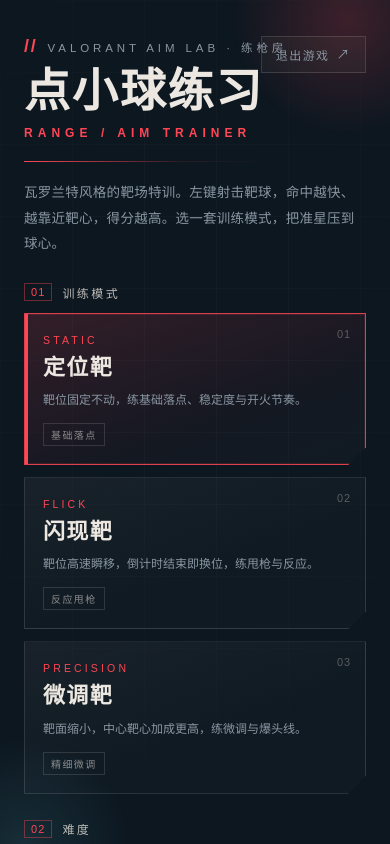
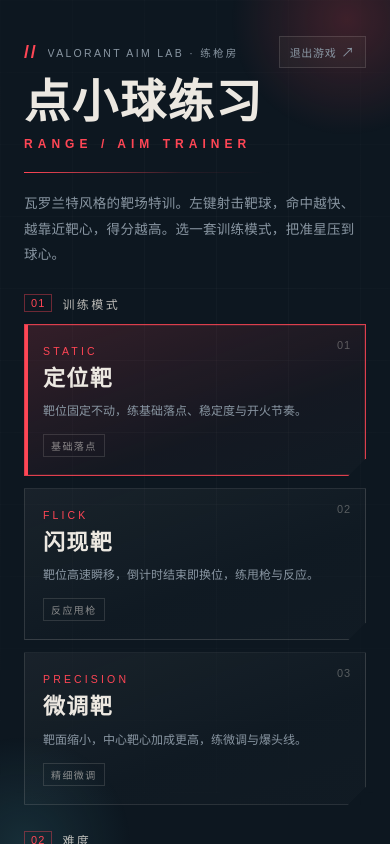
Before and after one commit to ShiRakiGm/bibiyangclub, a plain HTML site: page dianxiaoqiu/index.html in a window 390 px wide. Drawn offline with Linux system fonts and the light colour scheme; a web font is replaced by a local one.

Commit message:
Add files via upload

```diff
--- a/dianxiaoqiu/index.html
+++ b/dianxiaoqiu/index.html
@@ -41,15 +41,16 @@ body{
 /* ===== 菜单 ===== */
 #menu{overflow-y:auto;justify-content:center;align-items:flex-start;padding:36px 24px 48px}
 .menu-inner{width:min(1080px,100%);margin:auto;position:relative}
-.exit-btn{position:absolute;top:0;right:0;display:flex;align-items:center;gap:7px;
+.exit-btn{position:static;flex:0 0 auto;display:flex;align-items:center;gap:7px;
   padding:9px 14px;border:1px solid var(--line);background:rgba(236,232,225,.03);
   color:var(--muted);font-family:inherit;font-size:12px;letter-spacing:.12em;cursor:pointer;
   transition:border-color .16s,color .16s,background .16s}
 .exit-btn:hover{border-color:var(--red);color:var(--ink);background:rgba(255,70,85,.12)}
 .exit-btn .arrow{font-family:var(--en);font-size:13px;line-height:1}
-.brand-row{display:flex;align-items:center;gap:10px;margin-bottom:14px}
-.brand-slash{font-family:var(--en);font-weight:700;color:var(--red);font-size:18px;letter-spacing:.1em}
-.brand-text{font-family:var(--en);font-size:11.5px;letter-spacing:.34em;color:var(--muted);text-transform:uppercase}
+.menu-top{display:flex;align-items:center;justify-content:space-between;gap:12px;margin-bottom:14px}
+.brand-row{display:flex;align-items:center;gap:10px;flex:1 1 auto;min-width:0}
+.brand-slash{font-family:var(--en);font-weight:700;color:var(--red);font-size:18px;letter-spacing:.1em;flex:0 0 auto}
+.brand-text{display:block;flex:1 1 auto;min-width:0;font-family:var(--en);font-size:11.5px;letter-spacing:.34em;color:var(--muted);text-transform:uppercase;white-space:nowrap;overflow:hidden;text-overflow:ellipsis}
 h1{line-height:.9;margin-bottom:4px}
 .h1-main{display:block;font-family:var(--en);font-weight:700;font-size:clamp(46px,8.4vw,88px);letter-spacing:.04em}
 .h1-sub{display:block;font-family:var(--en);font-size:12px;letter-spacing:.42em;color:var(--red);margin-top:16px}
@@ -181,6 +182,9 @@ h1{line-height:.9;margin-bottom:4px}
 .btn-ghost:hover{color:var(--ink);border-color:rgba(236,232,225,.4)}
 
 @media (max-width:760px){
+  .menu-top{gap:8px}
+  .brand-text{letter-spacing:.22em;font-size:10.5px}
+  .exit-btn{padding:7px 10px;font-size:11px;letter-spacing:.06em;gap:5px}
   .mode-grid{grid-template-columns:1fr}
   .mc-desc{min-height:0}
   .setup-row{grid-template-columns:1fr;gap:16px}
@@ -203,8 +207,10 @@ h1{line-height:.9;margin-bottom:4px}
 <!-- ===== 视图：菜单 ===== -->
 <section id="menu" class="screen active">
   <div class="menu-inner">
-    <div class="brand-row"><span class="brand-slash">//</span><span class="brand-text">Valorant Aim Lab · 练枪房</span></div>
-    <button class="exit-btn" id="exitBtn" type="button"><span>退出游戏</span><span class="arrow">↗</span></button>
+    <div class="menu-top">
+      <div class="brand-row"><span class="brand-slash">//</span><span class="brand-text">Valorant Aim Lab · 练枪房</span></div>
+      <button class="exit-btn" id="exitBtn" type="button"><span>退出游戏</span><span class="arrow">↗</span></button>
+    </div>
     <h1><span class="h1-main">点小球练习</span><span class="h1-sub">RANGE / AIM TRAINER</span></h1>
     <div class="title-rule"></div>
     <p class="lead">瓦罗兰特风格的靶场特训。左键射击靶球，命中越快、越靠近靶心，得分越高。选一套训练模式，把准星压到球心。</p>
```
